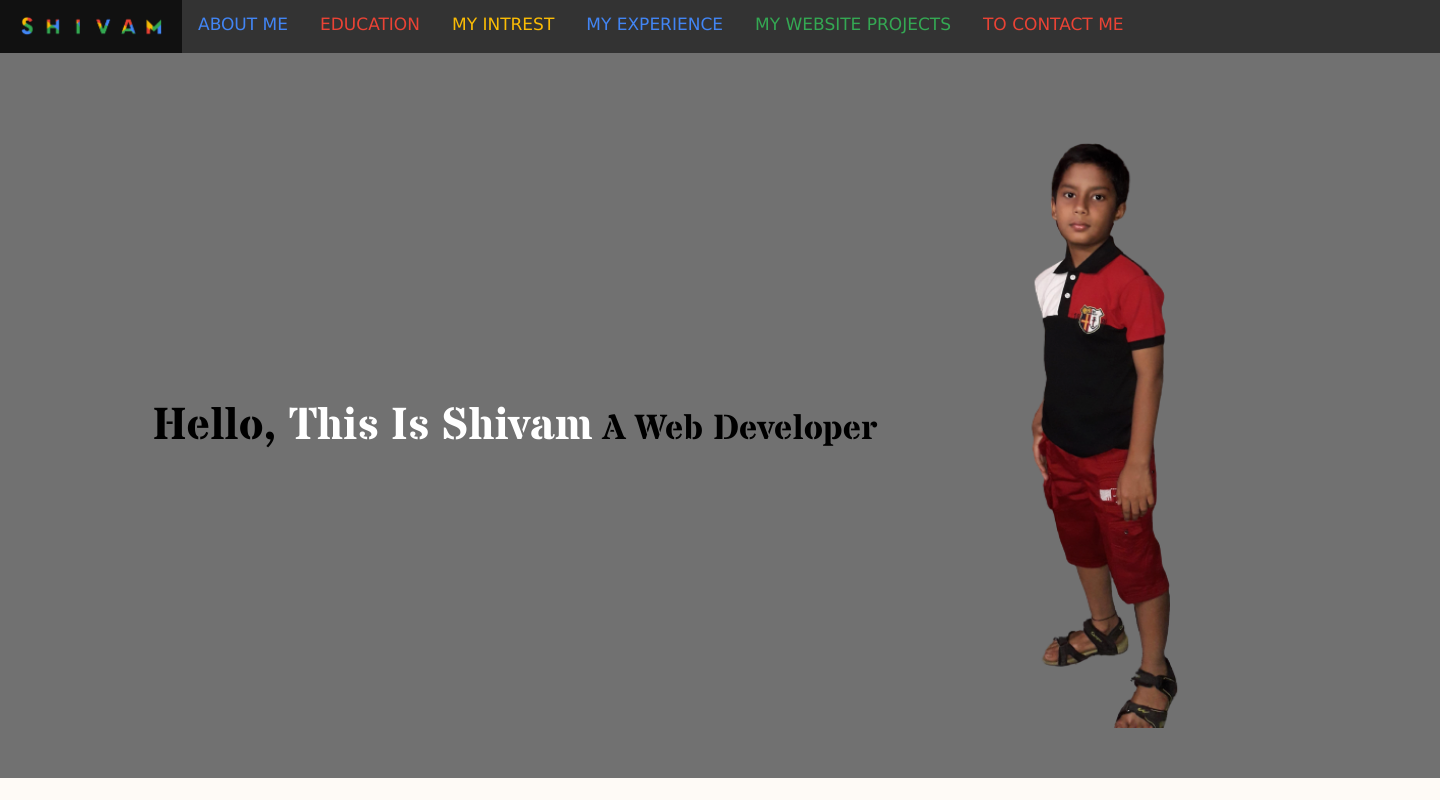
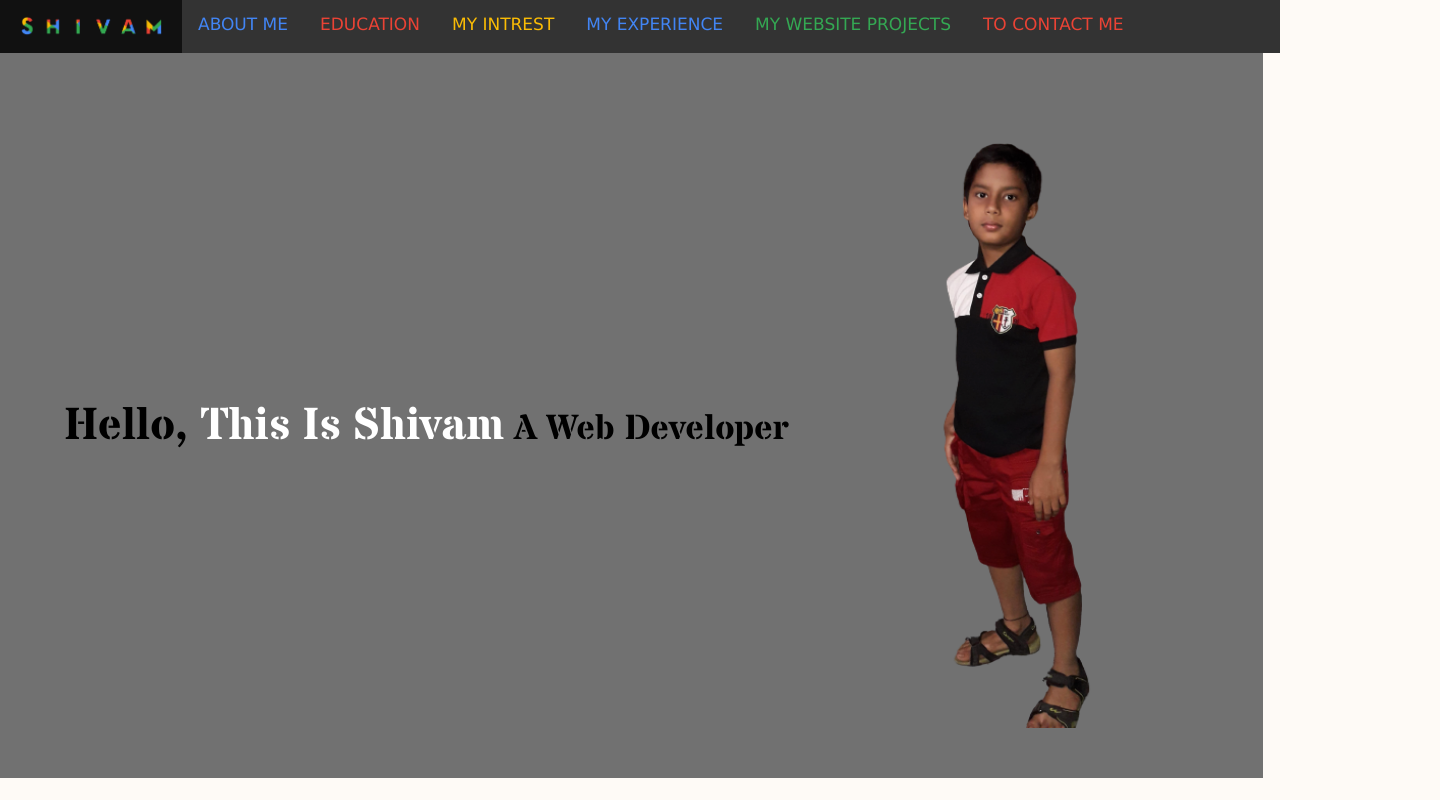
Before and after one commit to Shivam-Raj-2007/myPage, a plain HTML site: page index.html in a window 1280 px wide. Shown: the top 800 px of the page, 1440 px wide, since content can reach past the window. Drawn offline with nearby package versions, Linux system fonts and the light colour scheme.

Commit message:
Update Style.css

```diff
--- a/Css/Style.css
+++ b/Css/Style.css
@@ -7,7 +7,8 @@ body {
   background-color: #FEFAF6;
   line-height: 2;
   color: #40514E;
-  min-width: 1440px;
+  min-width: 1040px;
+  max-width: 1440px;
  }
 
 .mySlides {
@@ -129,7 +130,8 @@ img {
   color: white;
   background-repeat: no-repeat;
   position: relative;
-  min-width: 1440px;
+  min-width: 1040px;
+  max-width: 1440px;
  }
 
 h1{
```
